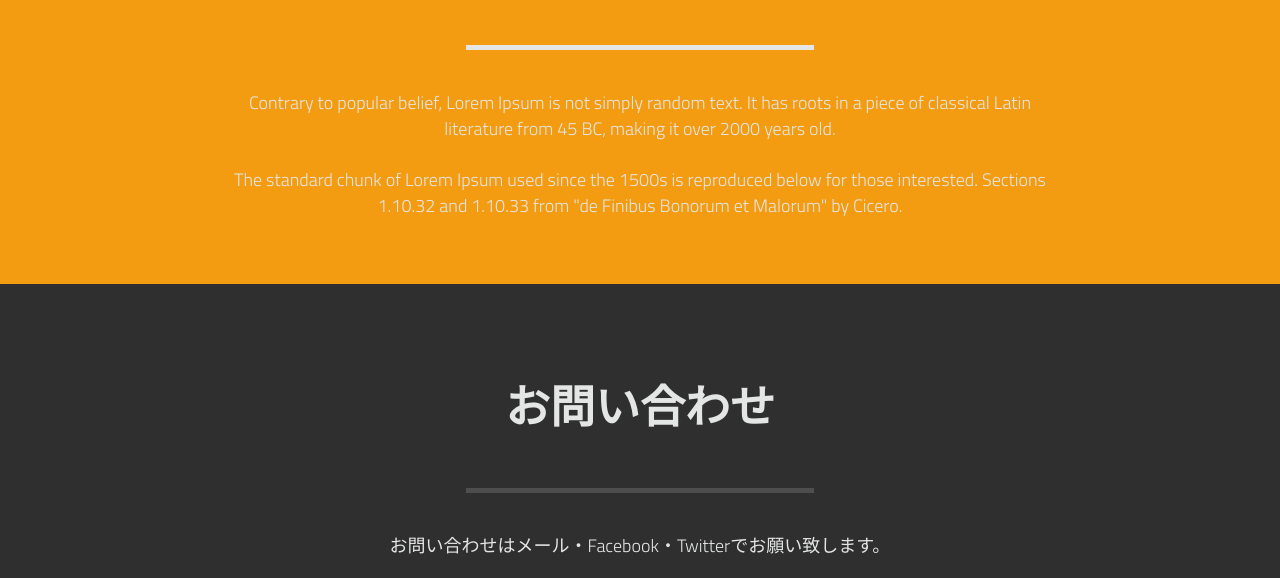
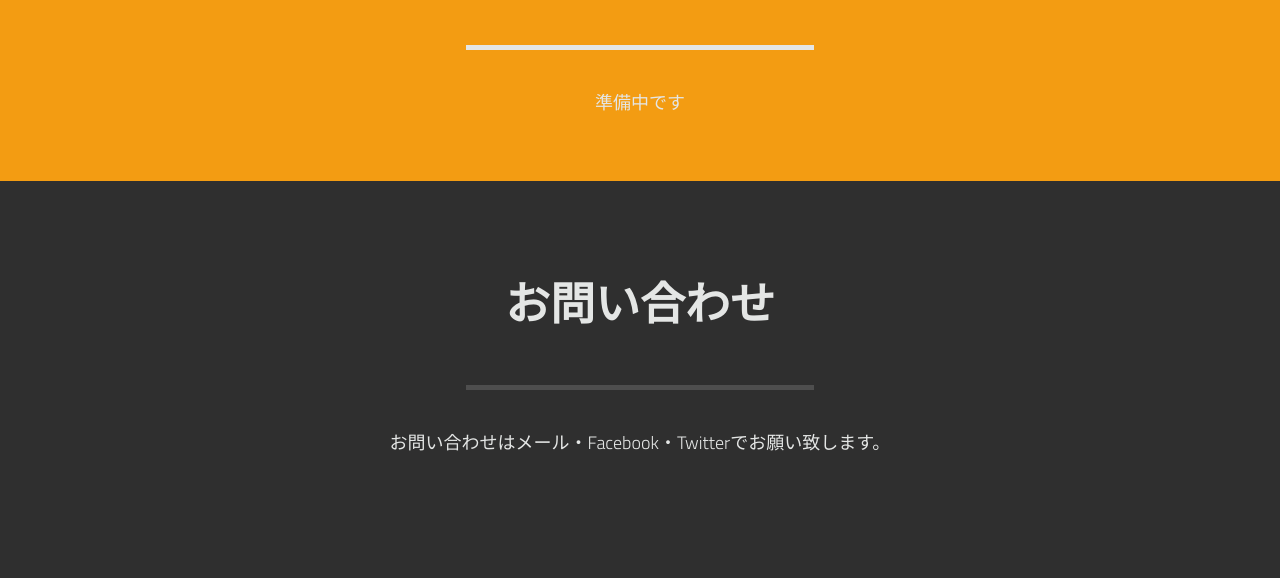
Before and after one commit to coderdojokotesashi/coderdojokotesashi.github.io, a plain HTML site: page index.html in a window 1280 px wide. Shown: the part 3744-4322 px from the top of the page. Drawn offline with Linux system fonts and the light colour scheme.

Commit message:
参加申し込み準備中を追記

```diff
--- a/index.html
+++ b/index.html
@@ -208,7 +208,7 @@
 			</div><!-- /row -->
 			<div class="row content-row">
 				<div class="col-sm-1 hidden-sm">&nbsp;</div>
-				<div class="col-12 col-sm-10 font-light">Contrary to popular belief, Lorem Ipsum is not simply random text. It has roots in a piece of classical Latin literature from 45 BC, making it over 2000 years old. <br/><br/> The standard chunk of Lorem Ipsum used since the 1500s is reproduced below for those interested. Sections 1.10.32 and 1.10.33 from "de Finibus Bonorum et Malorum" by Cicero.</div>
+				<div class="col-12 col-sm-10 font-light">準備中です</div>
 				<div class="col-sm-1 hidden-sm">&nbsp;</div>
 			</div><!-- /row -->
 		</div><!-- /container -->
```
